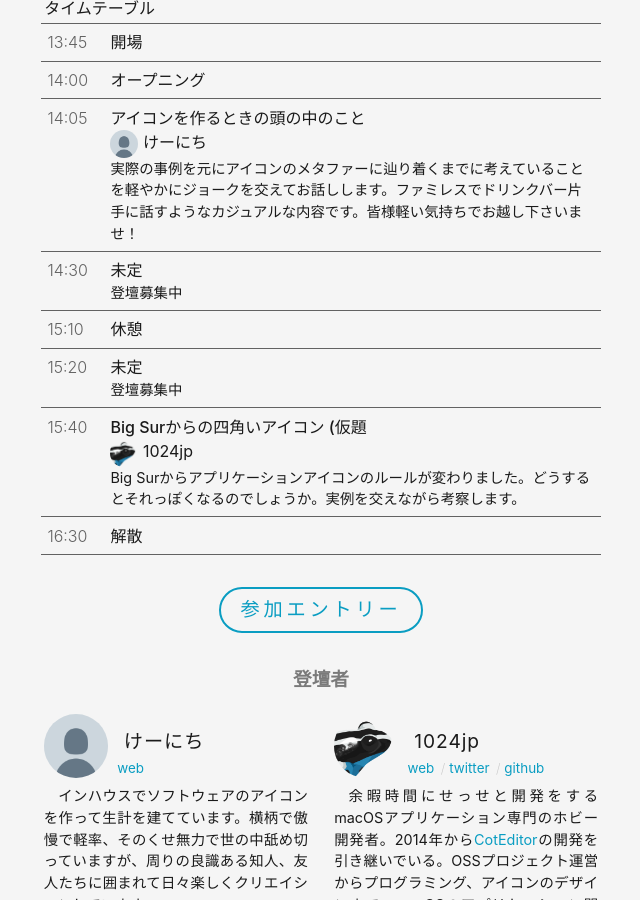
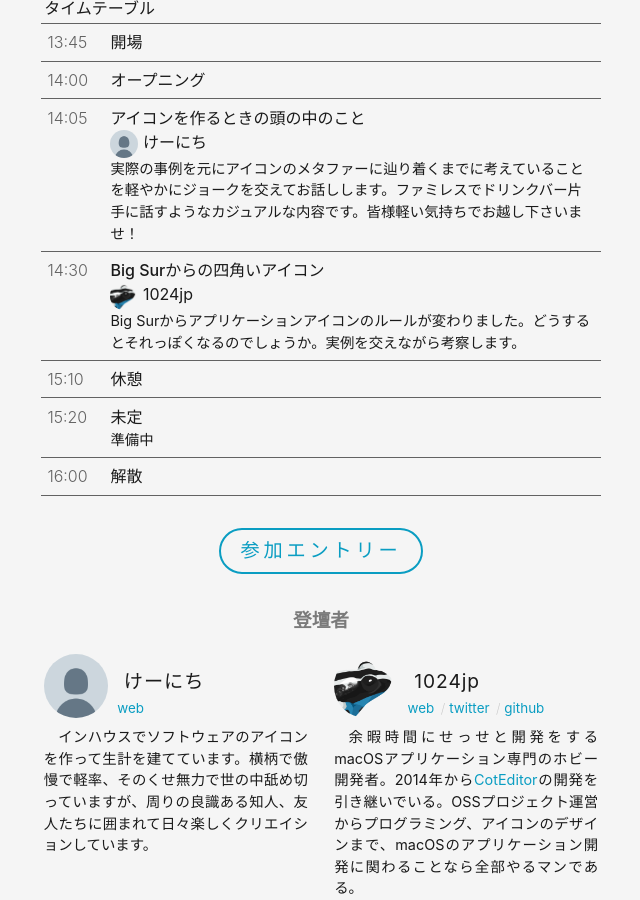
Before and after one commit to macOS-native/macos-native.github.io, a Jekyll site: the page built from index.md, in a window 1280 px wide and 900 px high, scrolled down 771 px. Shown: the whole window, without its empty margins (319-959 px from the left). Built offline with Jekyll 4.4.1, drawn with Linux system fonts in a browser that asks for light colours.

Commit message:
Update time table

```diff
--- a/_data/events.yml
+++ b/_data/events.yml
@@ -18,23 +18,19 @@ symposium_07:
       description: |
         実際の事例を元にアイコンのメタファーに辿り着くまでに考えていることを軽やかにジョークを交えてお話しします。ファミレスでドリンクバー片手に話すようなカジュアルな内容です。皆様軽い気持ちでお越し下さいませ！
     - time: "14:30"
-      title: "未定"
+      title: "Big Surからの四角いアイコン"
+      presenter:
+        name: 1024jp
+        avatar: 1024jp
       description: |
-        登壇募集中
+        Big Surからアプリケーションアイコンのルールが変わりました。どうするとそれっぽくなるのでしょうか。実例を交えながら考察します。
     - time: "15:10"
       title: "休憩"
     - time: "15:20"
       title: "未定"
       description: |
-        登壇募集中
-    - time: "15:40"
-      title: "Big Surからの四角いアイコン (仮題"
-      presenter:
-        name: 1024jp
-        avatar: 1024jp
-      description: |
-        Big Surからアプリケーションアイコンのルールが変わりました。どうするとそれっぽくなるのでしょうか。実例を交えながら考察します。
-    - time: "16:30"
+        準備中
+    - time: "16:00"
       title: "解散"
 
 symposium_06:
```
